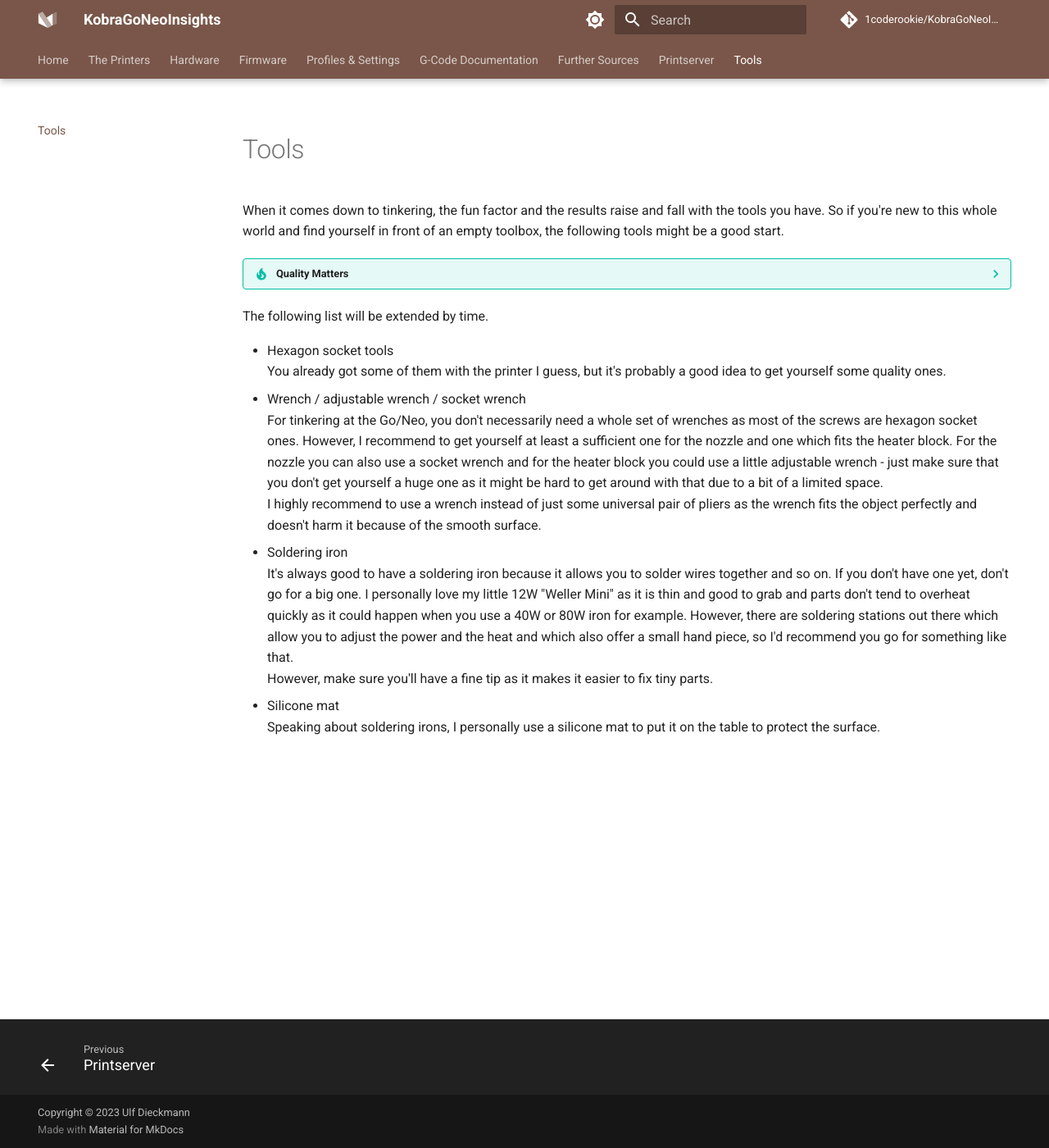
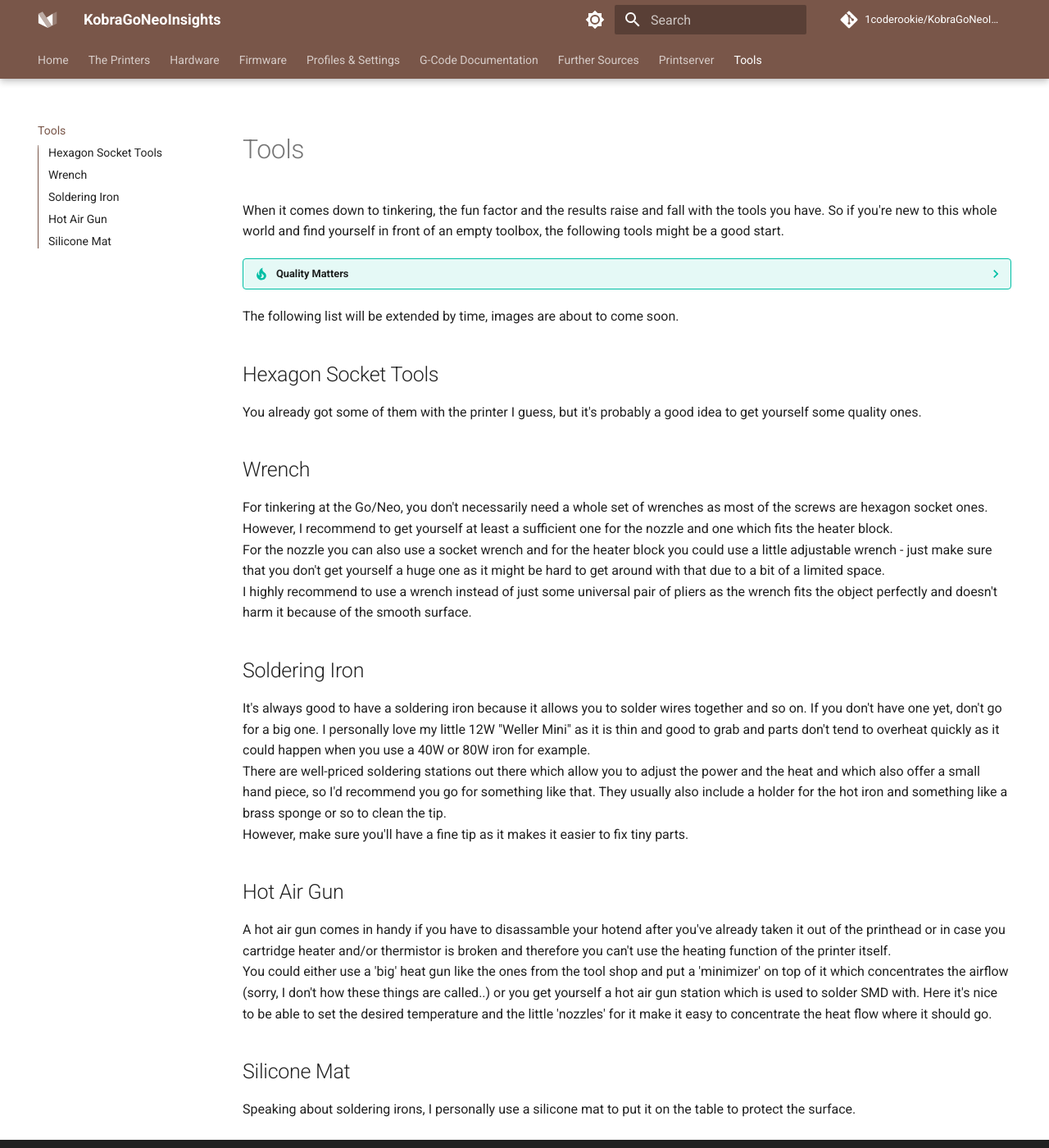
Before and after one commit to 1coderookie/KobraGoNeoInsights, an MkDocs documentation site: the page built from docs/tools.md, in a window 1280 px wide and 1400 px high. Shown: the whole window at 82% size. Built offline with MkDocs 1.6.1 and Material for MkDocs 9.7.7, drawn with Linux system fonts in a browser that asks for light colours; comment, search, counter and statistics services are not loaded.

Commit message:
Update tools.md

```diff
--- a/docs/tools.md
+++ b/docs/tools.md
@@ -7,9 +7,24 @@ When it comes down to tinkering, the fun factor and the results raise and fall w
 
     If you're about to buy tools, you're probably tempted to get yourself cheap tools (which might be ok for certain parts tho). However, I personally just want to give you the advise to spend a bit more and get yourself some quality tools from well known brands. Yes, you might pay the same amount of money for one good wrench then you'd pay for a whole set, but believe me, it'll be worth it. Quality tools are made more precisely and from better material. <br> So let's say you want to get yourself some hexagon socket tools, don't go for the cheapest ones out there. The cheap ones tend to become round on the edges pretty quick and it's really no fun at all to fiddle around with a 1.5mm hexagon socket tool trying to loosen up that little grub screw of the heater block with a messed up tool.
 
-The following list will be extended by time.
+The following list will be extended by time, images are about to come soon.
 
-- Hexagon socket tools <br> You already got some of them with the printer I guess, but it's probably a good idea to get yourself some quality ones.
-- Wrench / adjustable wrench / socket wrench <br> For tinkering at the Go/Neo, you don't necessarily need a whole set of wrenches as most of the screws are hexagon socket ones. However, I recommend to get yourself at least a sufficient one for the nozzle and one which fits the heater block. For the nozzle you can also use a socket wrench and for the heater block you could use a little adjustable wrench - just make sure that you don't get yourself a huge one as it might be hard to get around with that due to a bit of a limited space. <br> I highly recommend to use a wrench instead of just some universal pair of pliers as the wrench fits the object perfectly and doesn't harm it because of the smooth surface.
-- Soldering iron <br> It's always good to have a soldering iron because it allows you to solder wires together and so on. If you don't have one yet, don't go for a big one. I personally love my little 12W "Weller Mini" as it is thin and good to grab and parts don't tend to overheat quickly as it could happen when you use a 40W or 80W iron for example. However, there are soldering stations out there which allow you to adjust the power and the heat and which also offer a small hand piece, so I'd recommend you go for something like that. <br> However, make sure you'll have a fine tip as it makes it easier to fix tiny parts.
-- Silicone mat <br> Speaking about soldering irons, I personally use a silicone mat to put it on the table to protect the surface.
+## Hexagon Socket Tools
+You already got some of them with the printer I guess, but it's probably a good idea to get yourself some quality ones.
+
+## Wrench
+For tinkering at the Go/Neo, you don't necessarily need a whole set of wrenches as most of the screws are hexagon socket ones. However, I recommend to get yourself at least a sufficient one for the nozzle and one which fits the heater block.
+For the nozzle you can also use a socket wrench and for the heater block you could use a little adjustable wrench - just make sure that you don't get yourself a huge one as it might be hard to get around with that due to a bit of a limited space.
+I highly recommend to use a wrench instead of just some universal pair of pliers as the wrench fits the object perfectly and doesn't harm it because of the smooth surface.
+
+## Soldering Iron
+It's always good to have a soldering iron because it allows you to solder wires together and so on. If you don't have one yet, don't go for a big one. I personally love my little 12W "Weller Mini" as it is thin and good to grab and parts don't tend to overheat quickly as it could happen when you use a 40W or 80W iron for example.
+There are well-priced soldering stations out there which allow you to adjust the power and the heat and which also offer a small hand piece, so I'd recommend you go for something like that. They usually also include a holder for the hot iron and something like a brass sponge or so to clean the tip.
+However, make sure you'll have a fine tip as it makes it easier to fix tiny parts.
+
+## Hot Air Gun
+A hot air gun comes in handy if you have to disassamble your hotend after you've already taken it out of the printhead or in case you cartridge heater and/or thermistor is broken and therefore you can't use the heating function of the printer itself.
+You could either use a 'big' heat gun like the ones from the tool shop and put a 'minimizer' on top of it which concentrates the airflow (sorry, I don't how these things are called..) or you get yourself a hot air gun station which is used to solder SMD with. Here it's nice to be able to set the desired temperature and the little 'nozzles' for it make it easy to concentrate the heat flow where it should go.
+
+## Silicone Mat
+Speaking about soldering irons, I personally use a silicone mat to put it on the table to protect the surface.
```
